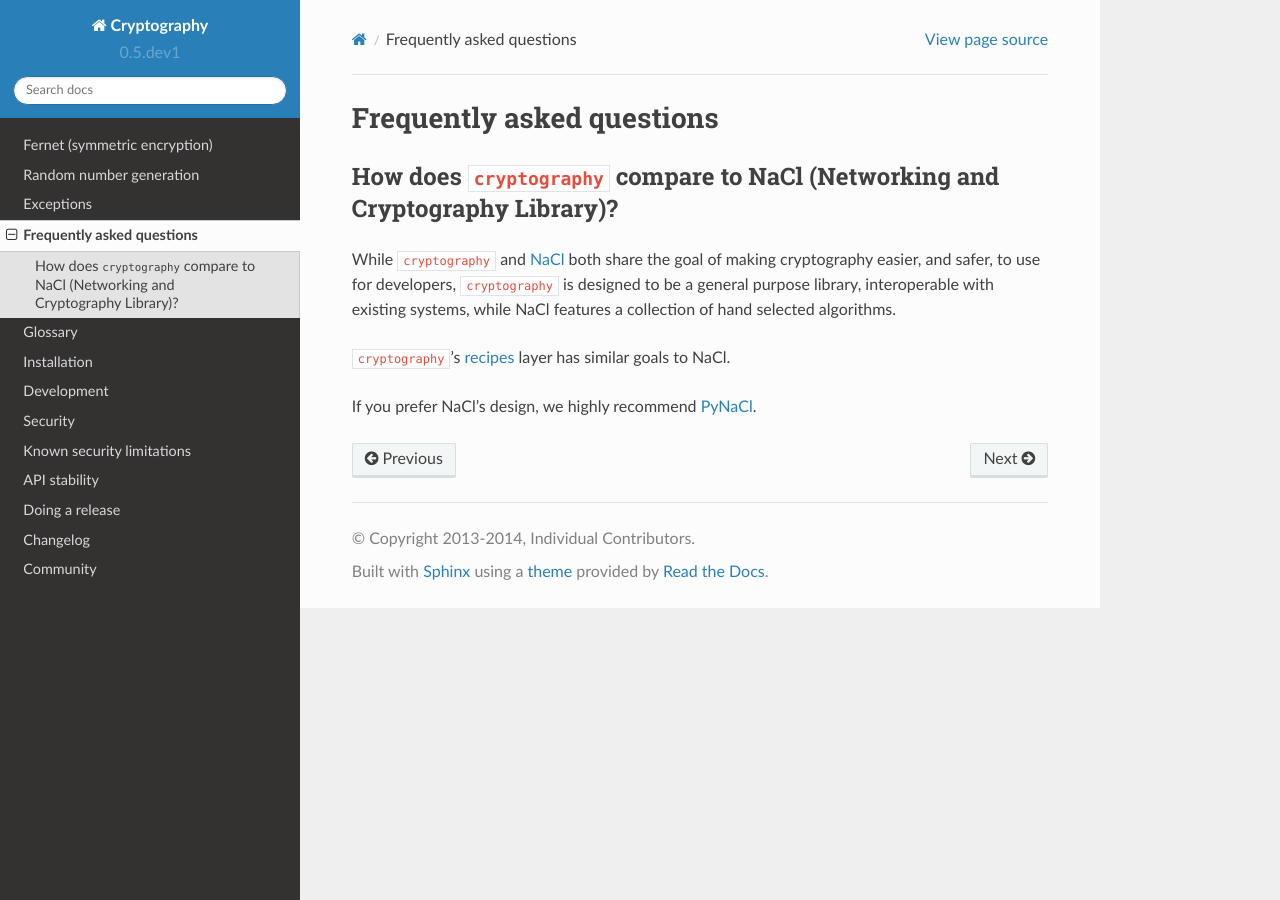
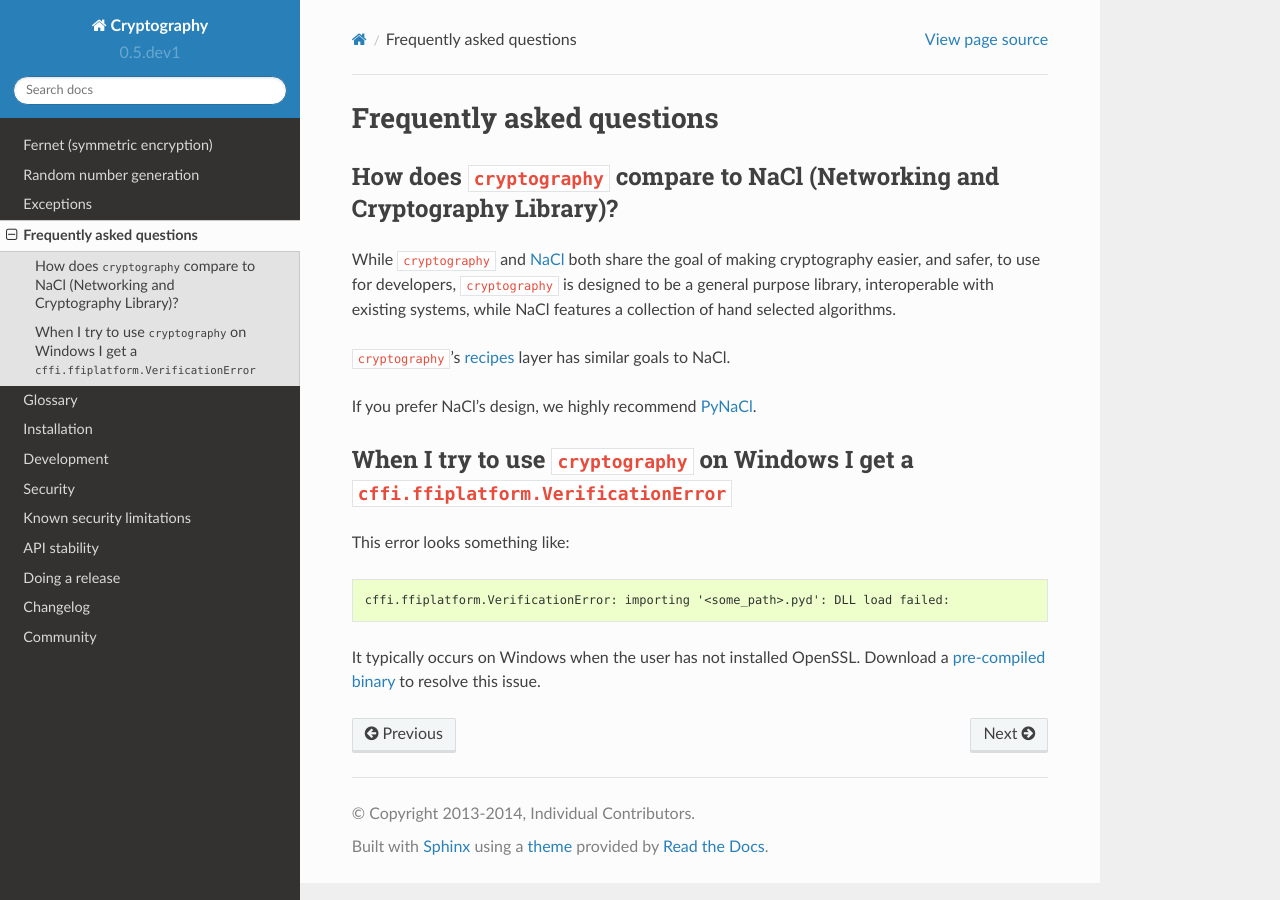
Before and after one commit to WebKing0121/cryptography, a Sphinx documentation site: the page built from docs/faq.rst, in a window 1280 px wide. Built offline with Sphinx 7.4.7 and the Read the Docs theme 2.0.0, drawn with Linux system fonts in a browser that asks for light colours; pages that are not in the unit, such as notebooks, are missing from menus.

Commit message:
add faq entry to describe the error if a windows user doesn't install openssl

```diff
--- a/docs/faq.rst
+++ b/docs/faq.rst
@@ -14,5 +14,18 @@ to NaCl.
 
 If you prefer NaCl's design, we highly recommend `PyNaCl`_.
 
+When I try to use ``cryptography`` on Windows I get a ``cffi.ffiplatform.VerificationError``
+--------------------------------------------------------------------------------------------
+
+This error looks something like:
+
+.. code-block:: console
+
+    cffi.ffiplatform.VerificationError: importing '<some_path>.pyd': DLL load failed:
+
+It typically occurs on Windows when the user has not installed OpenSSL. Download
+a `pre-compiled binary`_ to resolve this issue.
+
 .. _`NaCl`: http://nacl.cr.yp.to/
 .. _`PyNaCl`: https://pynacl.readthedocs.org
+.. _`pre-compiled binary`: https://www.openssl.org/related/binaries.html
```
